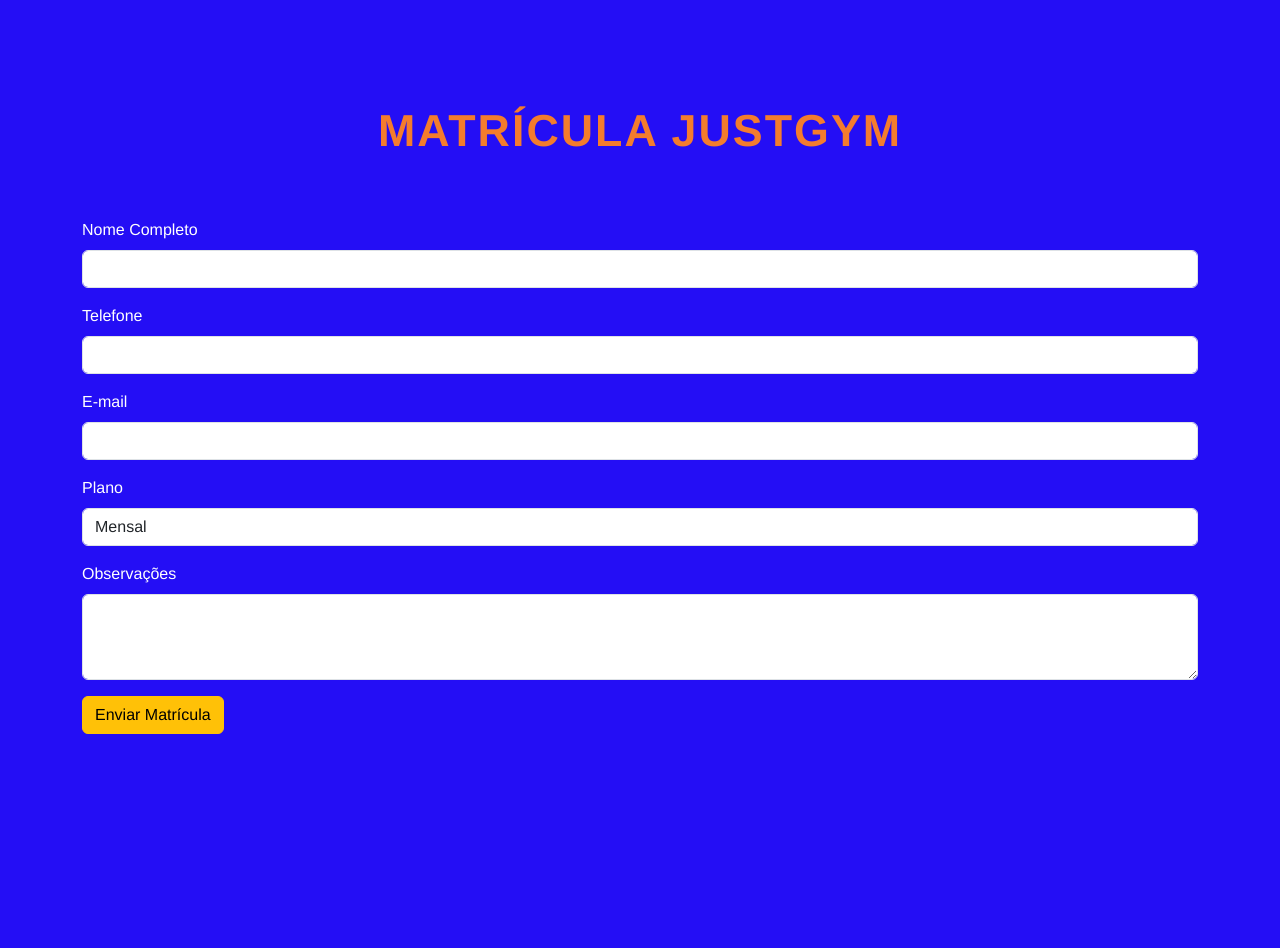
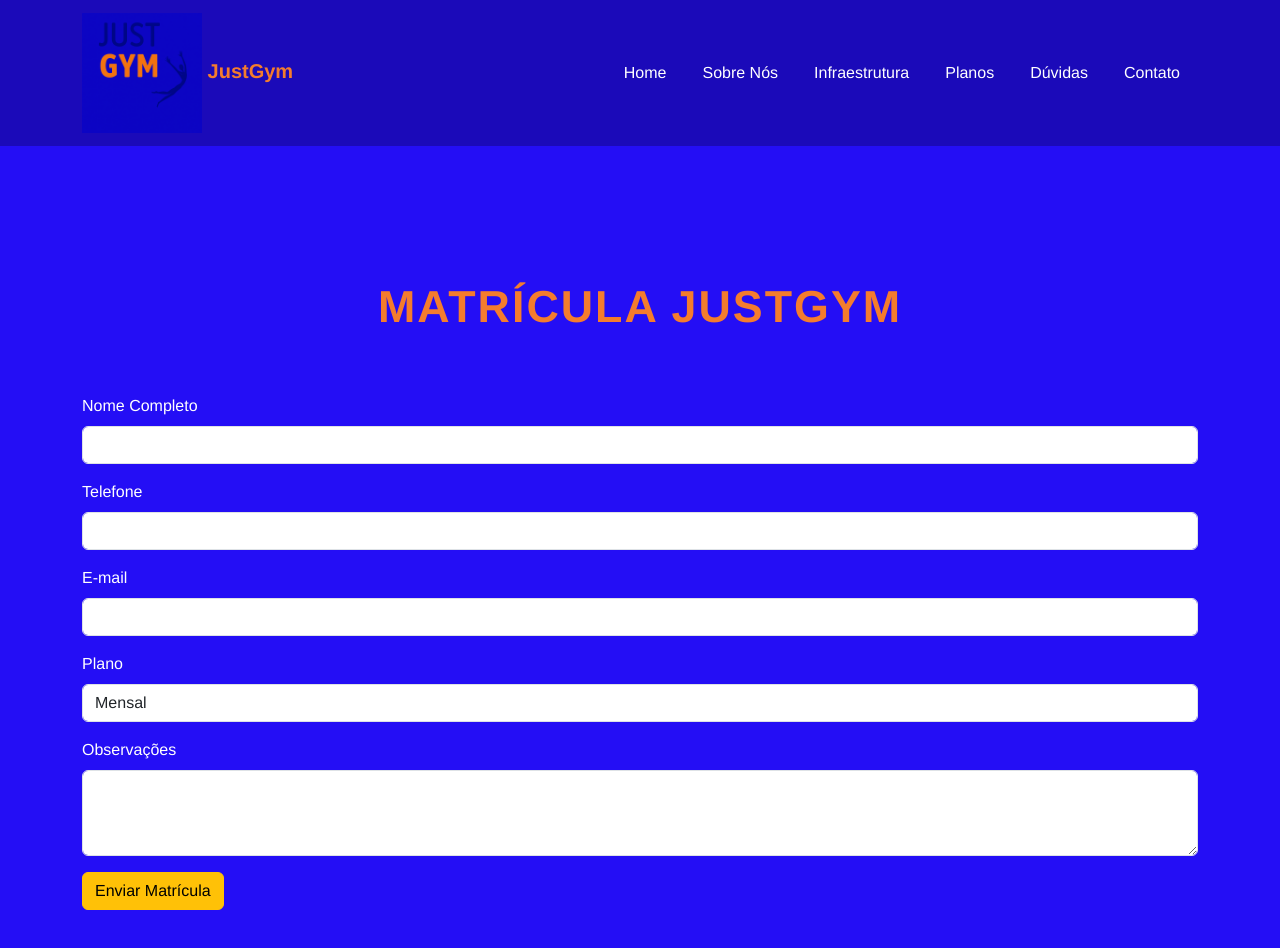
Before and after one commit to Gmortal/Academia, a plain HTML site: page matricula.html in a window 1280 px wide. Before the commit the page ends 806 px from the top, so only its background shows below. Drawn offline with nearby package versions, Linux system fonts and the light colour scheme.

Commit message:
alteração tamanho img e cabecalho na matricula

```diff
--- a/matricula.html
+++ b/matricula.html
@@ -10,6 +10,33 @@
 
 </head>
 <body class="">
+  <!-- NAVBAR -->
+<nav class="navbar navbar-expand-lg navbar-dark bg-dark fixed-top">
+    <div class="container">
+        <a class="navbar-brand" href="index.html">
+            <img src="assets/ChatGPT Image 1 de jul. de 2025, 08_33_24-min.png" alt="logo academia JustGym" width="120">
+            JustGym
+        </a>
+        <button class="navbar-toggler" type="button" data-bs-toggle="collapse" data-bs-target="#navbarNav">
+            <span class="navbar-toggler-icon"></span>
+        </button>
+        <div class="collapse navbar-collapse" id="navbarNav">
+            <ul class="navbar-nav ms-auto">
+                <li class="nav-item"><a class="nav-link" href="index.html#home">Home</a></li>
+                <li class="nav-item"><a class="nav-link" href="index.html#sobre">Sobre Nós</a></li>
+                <li class="nav-item"><a class="nav-link" href="index.html#infraestrutura">Infraestrutura</a></li>
+                <li class="nav-item"><a class="nav-link" href="index.html#planos">Planos</a></li>
+                <li class="nav-item"><a class="nav-link" href="index.html#duvidas">Dúvidas</a></li>
+                <li class="nav-item"><a class="nav-link" href="index.html#contato">Contato</a></li>
+            </ul>
+        </div>
+    </div>
+</nav>
+
+<!-- CONTEÚDO PRINCIPAL -->
+<div class="container py-5" style="margin-top: 80px;">
+
+</div>
   <div class="container py-5">
     <h2 class="section-title">Matrícula JustGym</h2>
     <form id="form-matricula">
--- a/style.css
+++ b/style.css
@@ -76,7 +76,7 @@
 #home {
     height: 100vh;
     min-height: 600px;
-    background: url('../img/individuo-que-pratica-desporto-e-leva-um-estilo-de-vida-saudavel.jpg') no-repeat center center;
+    background: url('assets/individuo-que-pratica-desporto-e-leva-um-estilo-de-vida-saudavel-min.jpg') no-repeat center center;
     background-size: cover;
     background-attachment: fixed;
     position: relative;
```
Also changed, not shown: index.html (+4 -4 lines), assets/ChatGPT Image 1 de jul. de 2025, 08_33_24-min.png (added), assets/ChatGPT Image 1 de jul. de 2025, 08_33_24.png (deleted), assets/individuo-que-pratica-desporto-e-leva-um-estilo-de-vida-saudavel-min.jpg (added), assets/lo-suficientemente-fuerte-para-llevar-pesos-tan-pesados-min.jpg (added), assets/mulheres-jovens-participando-da-aula-de-spinning-min.jpg (added), 1 other file.
